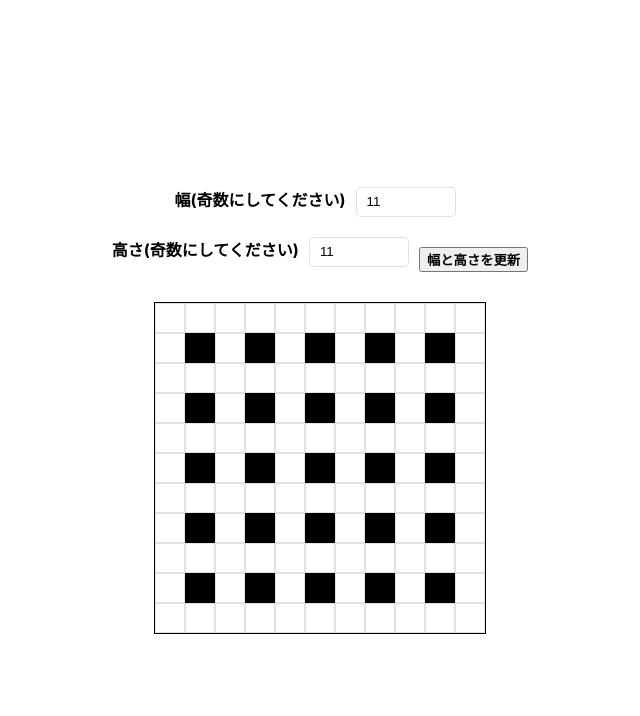
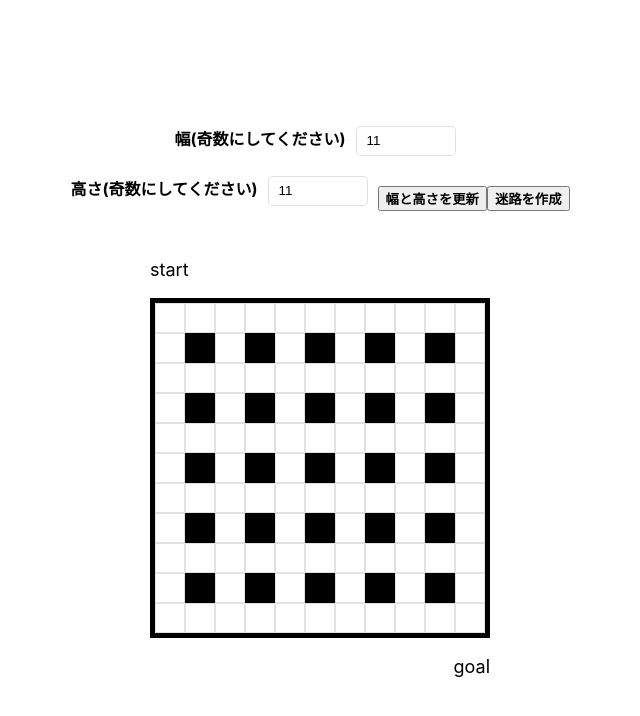
Before and after one commit to nnktm/ts-maze, a Next.js app: page / in a window 1280 px wide. Shown: the top 716 px of the page, without its empty margins (320-960 px from the left). Built offline with nearby package versions, Linux system fonts and the light colour scheme.

Commit message:
ランダムで壁を設置し迷路を作るcreateMaze関数を追加

```diff
--- a/src/app/page.module.css
+++ b/src/app/page.module.css
@@ -8,11 +8,27 @@
   padding: 0 0.5rem;
 }
 
+.game {
+  display: flex;
+  flex-direction: column;
+}
+
+.startPoint {
+  margin-right: auto;
+  font-size: large;
+}
+
+.goalPoint {
+  margin-left: auto;
+  font-size: large;
+}
+
 .maze {
   display: grid;
   grid-template-rows: repeat(10, 30px);
   grid-template-columns: repeat(10, 30px);
-  border: 1px solid #000;
+  padding: 5px;
+  background-color: black;
 }
 
 .cell {
--- a/src/app/page.tsx
+++ b/src/app/page.tsx
@@ -23,6 +23,32 @@ function initialMazeMap(width: number, height: number) {
   return mazeMap;
 }
 
+function createMaze(nowMaze: number[][]) {
+  const newMaze = structuredClone(nowMaze);
+  const pillar: number[][] = [];
+  const newWall: number[][] = [];
+
+  const pillarPositions = newMaze.flatMap((row, y) =>
+    row.map((cell, x) => (cell === 1 ? [y, x] : [])).filter((pos) => pos.length > 0),
+  );
+  pillar.push(...pillarPositions);
+  const wallPositions = pillar.map(([y, x]) => {
+    const directions = DIRECTIONS.map(([dy, dx]) => [y + dy, x + dx]);
+    const randomDirection = directions[Math.floor(Math.random() * directions.length)];
+    if (newMaze[randomDirection[0]]?.[randomDirection[1]] !== undefined) {
+      newMaze[randomDirection[0]][randomDirection[1]] = 1;
+    }
+    return [randomDirection[0], randomDirection[1]];
+  });
+  newWall.push(...wallPositions);
+  return newMaze;
+}
+
+function calcMaze(nowMaze: number[][]) {
+  const maze = structuredClone(nowMaze);
+  return maze;
+}
+
 export default function Home() {
   const [mazeSet, setMazeSet] = useState<{ width: number; height: number }>({
     width: 11,
@@ -30,12 +56,14 @@ export default function Home() {
   });
 
   const [inputSetting, setInputSetting] = useState<{
-    width: string;
-    height: string;
+    width: number;
+    height: number;
   }>({
-    width: '11',
-    height: '11',
+    width: 11,
+    height: 11,
   });
+
+  const [nowMaze, setNowMaze] = useState<number[][]>(initialMazeMap(mazeSet.width, mazeSet.height));
 
   const handleWidthBlur = (e: React.FocusEvent<HTMLInputElement>) => {
     let value = Number(e.target.value);
@@ -45,7 +73,8 @@ export default function Home() {
     }
     const adjustedValue = value % 2 === 0 ? value + 1 : value;
     setMazeSet((prev) => ({ ...prev, width: adjustedValue }));
-    setInputSetting((prev) => ({ ...prev, width: adjustedValue.toString() }));
+    setInputSetting((prev) => ({ ...prev, width: adjustedValue }));
+    setNowMaze(initialMazeMap(adjustedValue, mazeSet.height));
   };
 
   const handleHeightBlur = (e: React.FocusEvent<HTMLInputElement>) => {
@@ -57,10 +86,15 @@ export default function Home() {
     const adjustedValue = value % 2 === 0 ? value + 1 : value;
 
     setMazeSet((prev) => ({ ...prev, height: adjustedValue }));
-    setInputSetting((prev) => ({ ...prev, height: adjustedValue.toString() }));
+    setInputSetting((prev) => ({ ...prev, height: adjustedValue }));
+    setNowMaze(initialMazeMap(mazeSet.width, adjustedValue));
   };
 
-  const maze = initialMazeMap(mazeSet.width, mazeSet.height);
+  const maze = calcMaze(nowMaze);
+
+  const handleCreateMaze = () => {
+    setNowMaze(createMaze(nowMaze));
+  };
 
   return (
     <div className={styles.container}>
@@ -75,7 +109,7 @@ export default function Home() {
             max="99"
             value={inputSetting.width}
             onChange={(e) => {
-              setInputSetting((prev) => ({ ...prev, width: e.target.value }));
+              setInputSetting((prev) => ({ ...prev, width: Number(e.target.value) }));
             }}
             onBlur={(e) => handleWidthBlur(e)}
             className={styles.textBox}
@@ -91,7 +125,7 @@ export default function Home() {
             max="99"
             value={inputSetting.height}
             onChange={(e) => {
-              setInputSetting((prev) => ({ ...prev, height: e.target.value }));
+              setInputSetting((prev) => ({ ...prev, height: Number(e.target.value) }));
             }}
             onBlur={(e) => handleHeightBlur(e)}
             className={styles.textBox}
@@ -101,7 +135,16 @@ export default function Home() {
               <strong>幅と高さを更新</strong>
             </button>
           </div>
+          <div className={styles.customMazeItem}>
+            <button onClick={handleCreateMaze}>
+              <strong>迷路を作成</strong>
+            </button>
           </div>
+        </div>
+      </div>
+      <div className={styles.game}>
+        <div className={styles.startPoint}>
+          <p>start</p>
         </div>
         <div
           className={styles.maze}
@@ -122,6 +165,10 @@ export default function Home() {
             )),
           )}
         </div>
+        <div className={styles.goalPoint}>
+          <p>goal</p>
+        </div>
+      </div>
     </div>
   );
 }
```
Lines whose indentation alone changed are shown as unchanged.
